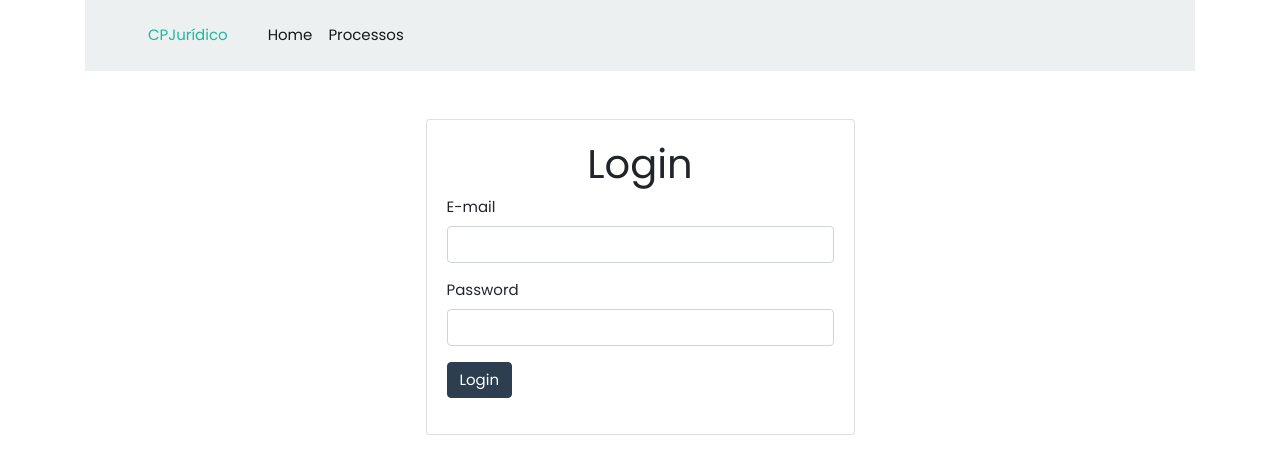
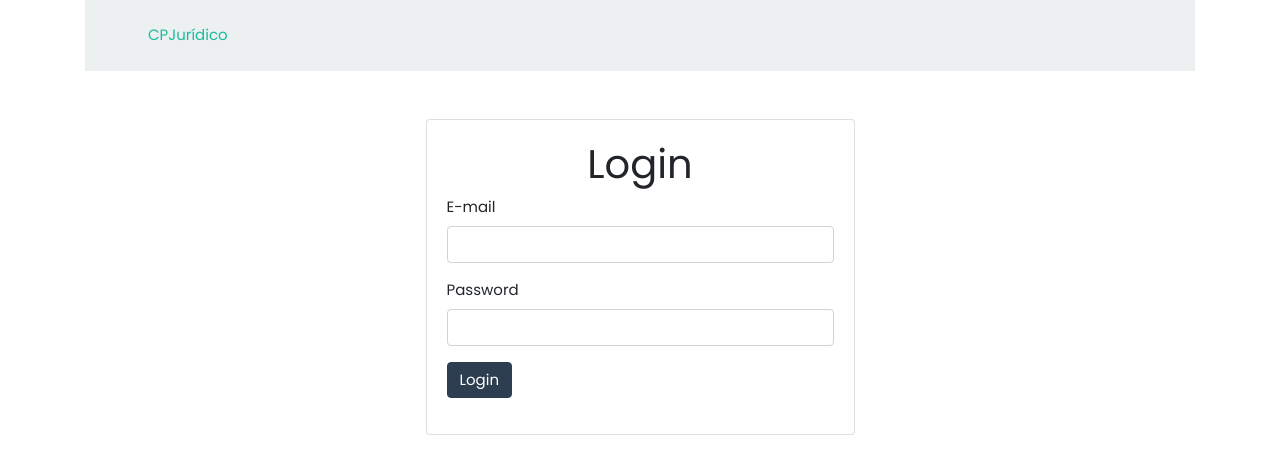
Before and after one commit to JooLuiz/Pokemon-Game-FrontEnd-React, a React (Create React App) app: page /#/login in a window 1280 px wide. Shown: the top 474 px of the page. Built offline with nearby package versions, Linux system fonts and the light colour scheme.

Commit message:
removing header options if the user is not logged in

```diff
--- a/src/components/commom/Header.js
+++ b/src/components/commom/Header.js
@@ -1,6 +1,7 @@
 import { Component } from 'react'
 import PropTypes from 'prop-types'
 import { Link } from 'react-router-dom'
+import { connect } from 'react-redux';
 
 class Header extends Component {
     render(){
@@ -13,6 +14,7 @@ class Header extends Component {
                         <button className="navbar-toggler" type="button" data-bs-toggle="collapse" data-bs-target="#navbarNavDropdown" aria-controls="navbarNavDropdown" aria-expanded="false" aria-label="Toggle navigation">
                         <span className="navbar-toggler-icon"></span>
                         </button>
+                        {this.props.auth.isAuthenticated ?
                         <div className="collapse navbar-collapse" id="navbarNavDropdown">
                         <ul className="navbar-nav">
                             <li className="nav-item">
@@ -21,18 +23,9 @@ class Header extends Component {
                             <li className="nav-item">
                             <Link to="/processos" className="nav-link active">Processos</Link>
                             </li>
-                            {/* <li className="nav-item dropdown">
-                                <a className="nav-link dropdown-toggle" href="#" id="navbarDropdownMenuLink" role="button" data-bs-toggle="dropdown" aria-expanded="false">
-                                    Dropdown link
-                                </a>
-                                <ul className="dropdown-menu" aria-labelledby="navbarDropdownMenuLink">
-                                    <li><a className="dropdown-item" href="#">Action</a></li>
-                                    <li><a className="dropdown-item" href="#">Another action</a></li>
-                                    <li><a className="dropdown-item" href="#">Something else here</a></li>
-                                </ul>
-                            </li> */}
                         </ul>
-                        </div>
+                        </div> : null
+                        }
                     </div>
                     </nav>
                 </header>
@@ -48,4 +41,9 @@ Header.defaultProps = {
 Header.propTypes = {
     title: PropTypes.string.isRequired,
 }
-export default Header
+
+const mapStateToProps = state =>({
+    auth: state.auth
+});
+
+export default connect(mapStateToProps)(Header)
```
